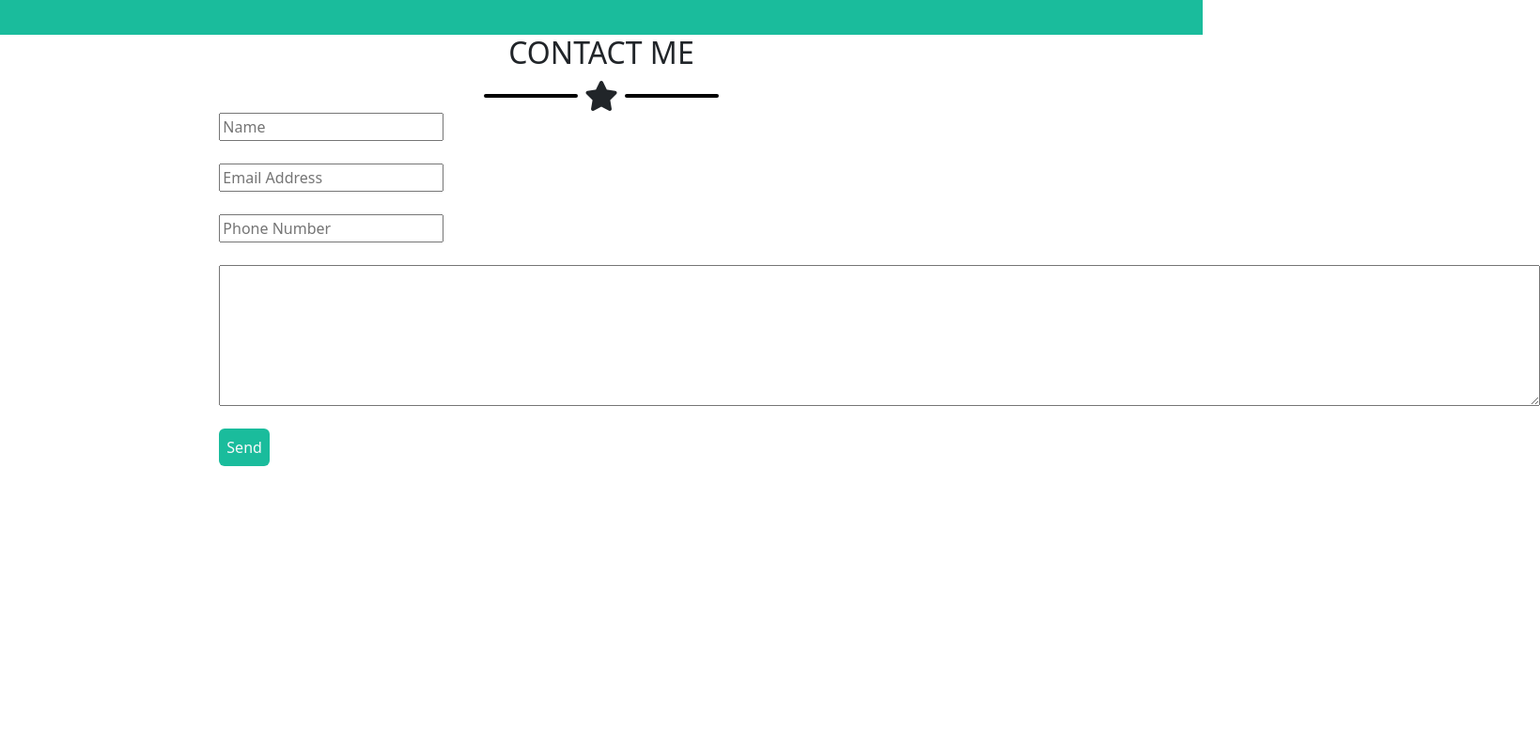
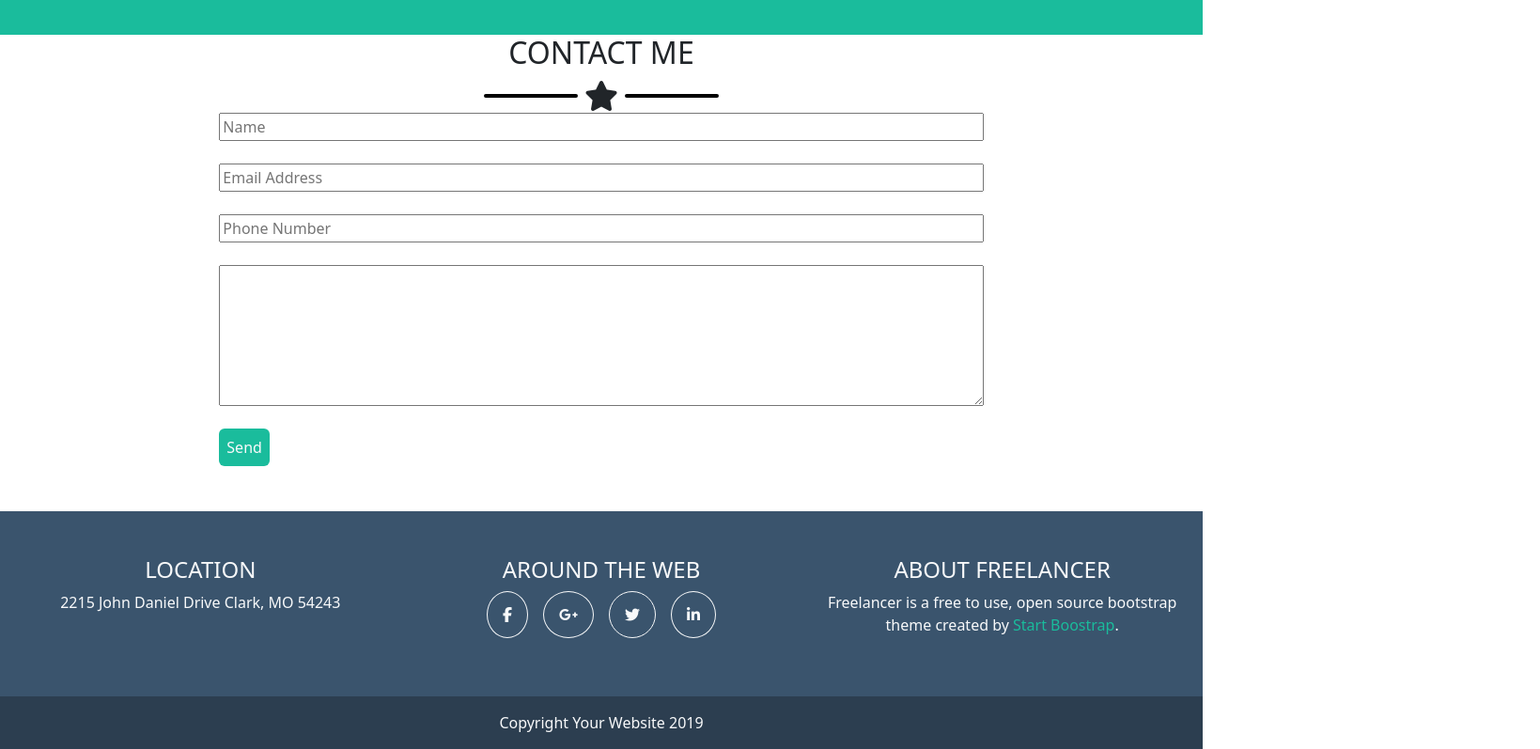
Before and after one commit to GiovanniMarseglia/html-css-bootstrap-freelancer, a plain HTML site: page index.html in a window 1280 px wide. Shown: the part 1616-2413 px from the top of the page at 94% size, 1639 px wide, since content can reach past the window. Before the commit the page ends 2112 px from the top, so only its background shows below. Drawn offline with nearby package versions, Linux system fonts and the light colour scheme.

Commit message:
Completed

```diff
--- a/index.html
+++ b/index.html
@@ -119,29 +119,78 @@
                         <hr class="rounded-5 opacity-100">
                     </div>
                     <div class="container-fluid">
-                    <div class="row d-flex " >
+                        <div class="row d-flex " >
 
-                        <div class="col-2"></div>
-                        <div class="col-8 .hr_color d-flex flex-column align-items-start gap-4">
-                            <input type="text" id="name1" name="name" placeholder="Name">
+                            <div class="col-2"></div>
+                            <div class="col-8 .hr_color d-flex flex-column align-items-start gap-4">
+                                <input style="width: 100%;" type="text" id="name1" name="name" placeholder="Name">
 
 
 
-                            <input type="text" id="name1" name="name" placeholder="Email Address">
+                                <input style="width: 100%;" type="rmail" id="email1" name="email" placeholder="Email Address">
 
 
 
-                            <input type="tel" id="phone" name="phone" placeholder="Phone Number">
+                                <input style="width: 100%;" type="tel" id="phone" name="phone" placeholder="Phone Number">
 
 
 
-                            <textarea id="Message" name="messages" rows="6" cols="150"></textarea>
+                                <textarea style="width: 100%;" id="Message" name="messages" rows="6" cols="30"></textarea>
 
-                            <a href="" class=" link-underline link-underline-opacity-0 text-light p-2 rounded-2 a">Send</a>
+                                <a href="" class=" link-underline link-underline-opacity-0 text-light p-2 rounded-2 a mb-5">Send</a>
+                            </div>
+                            <div class="col-2"></div>
                         </div>
 
-                        <div class="col-2"></div>
                     </div>
+                </div>
+            </div>
+
+
+
+
+            <footer class="container-fluid b text-light">
+
+
+
+
+
+
+                <div class="row gap-4 mt-5 mb-5 gap-md-0">
+
+                    <div class="col-12 col-md-4">
+                        <div class="d-flex flex-column align-items-center">
+                            <h4>LOCATION</h4>
+                            <span>2215 John Daniel Drive Clark, MO 54243</span>
+                        </div>
+                    </div>
+
+                    <div class="col-12 col-md-4">
+                        <h4 class="text-center">AROUND THE WEB</h4>
+                        <div class="d-flex justify-content-center gap-3">
+                            <a href="" class="link-underline link-underline-opacity-0 border border-light rounded-circle w-20 d-flex justify-content-center align-items-center p-3"><i class="fa-brands fa-facebook-f text-light"></i></a>
+                            <a href="" class="link-underline link-underline-opacity-0 border border-light rounded-circle w-20 d-flex justify-content-center align-items-center p-3"><i class="fa-brands fa-google-plus-g text-light"></i></a>
+                            <a href="" class="link-underline link-underline-opacity-0 border border-light rounded-circle w-20 d-flex justify-content-center align-items-center p-3"><i class="fa-brands fa-twitter text-light"></i></a>
+                            <a href="" class="link-underline link-underline-opacity-0 border border-light rounded-circle w-20 d-flex justify-content-center align-items-center p-3"><i class="fa-brands fa-linkedin-in text-light"></i></a>
+                        </div>
+                    </div>
+
+                    <div class="col-12 col-md-4">
+                        <div class="d-flex flex-column align-items-center">
+                            <h4>ABOUT FREELANCER</h4>
+                            <p class="text-center">Freelancer is a free to use, open source bootstrap theme created by <a class="link-underline link-underline-opacity-0" style="color: #1ABC9C;" href="">Start Boostrap</a>.</p>
+                        </div>
+                    </div>
+                </div>
+
+
+
+
+            </footer>
+
+            <div class="container-fluid c d-flex justify-content-center text-light">
+                <span class="text-center my-3">Copyright Your Website 2019</span>
+            </div>
 
 
 
@@ -152,10 +201,7 @@
 
 
 
-                    </div>
-                </div>
 
-            </div>
     </main>
 
 
--- a/style.css
+++ b/style.css
@@ -6,6 +6,14 @@ header{
 
 .a{
     background-color: #1ABC9C;
+}
+
+.b{
+    background-color: #3A546D;
+}
+
+.c{
+    background-color: #2C3E50;
 }
 
 
```
